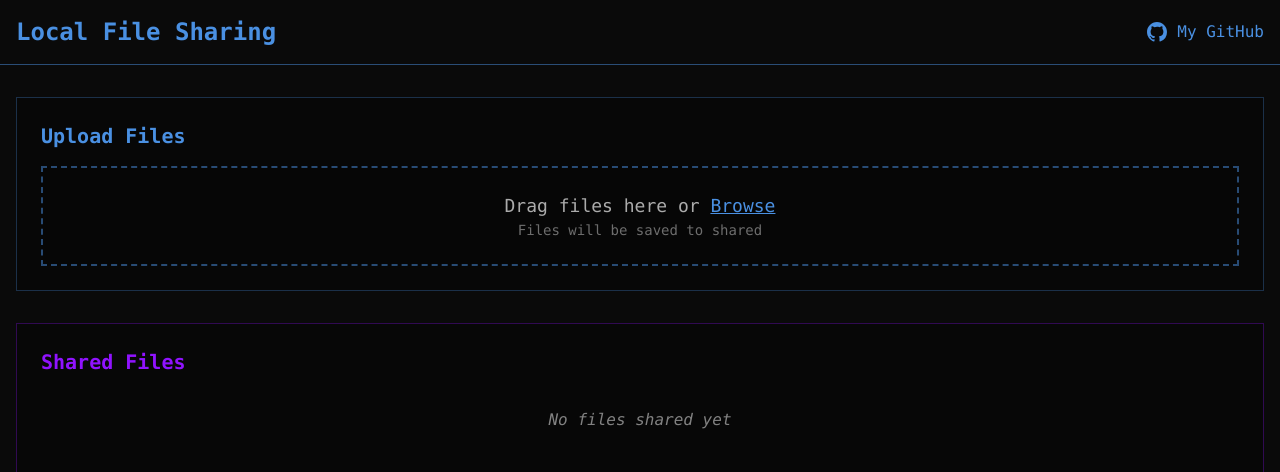
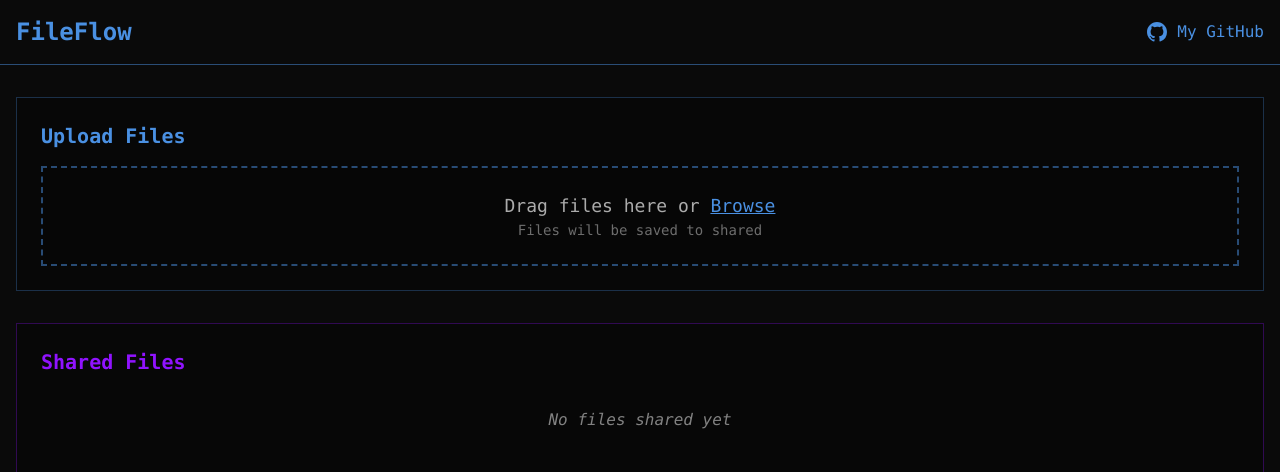
Before and after one commit to CheefLofter/FileFlow, a Flask app: page / in a window 1280 px wide. Shown: the top 472 px of the page. Run offline with Flask 3, Linux system fonts and the light colour scheme; some libraries are stand-ins or nearby versions.

Commit message:
renamed local-file-share to Fileflow in ui

```diff
--- a/templates/index.html
+++ b/templates/index.html
@@ -38,7 +38,7 @@
   <div class="h-screen flex flex-col">
     <header class="py-4 border-b border-primary/50 flex-shrink-0">
       <div class="container mx-auto flex justify-between items-center px-4">
-        <h1 class="text-2xl font-bold text-primary">Local File Sharing</h1>
+        <h1 class="text-2xl font-bold text-primary">FileFlow</h1>
         <a href="https://github.com/CheefLofter"
            class="text-primary hover:text-white transition-colors duration-200 flex items-center gap-2">
           <svg class="w-6 h-6" fill="currentColor" viewBox="0 0 24 24" aria-hidden="true">
```
